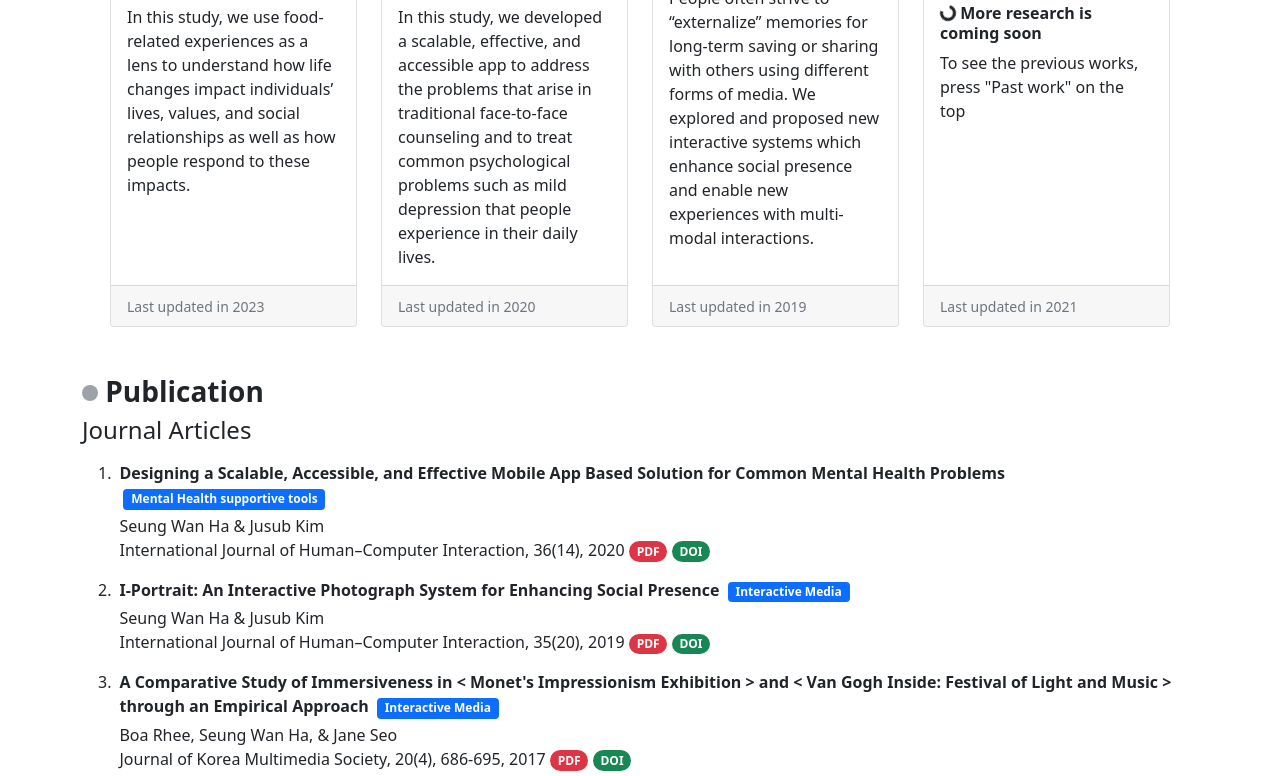
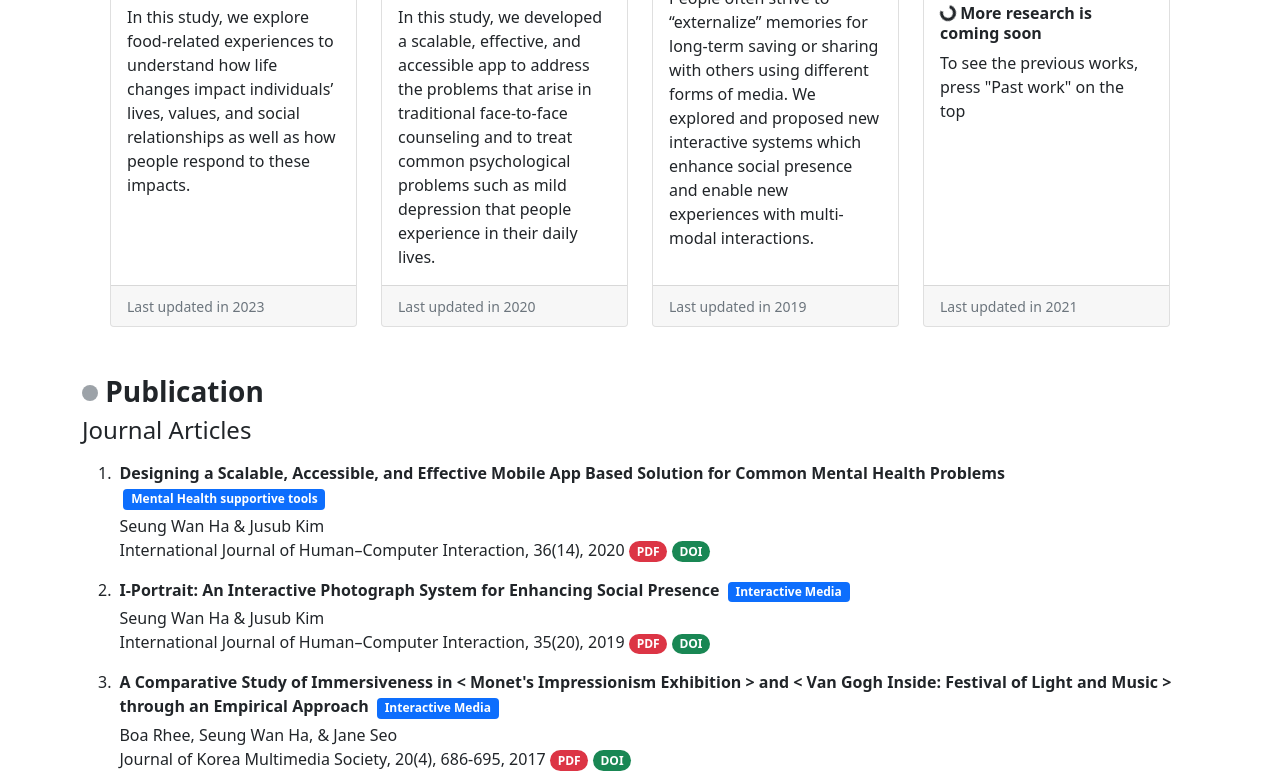
Before and after one commit to hseungwan/web, a plain HTML site: page index.html in a window 1280 px wide. Shown: the part 1504-2280 px from the top of the page. Drawn offline with nearby package versions, Linux system fonts and the light colour scheme.

Commit message:
Update index.html

```diff
--- a/index.html
+++ b/index.html
@@ -84,7 +84,7 @@
               <img src="asset/media/Hs_tools.png" class="card-img-top" alt="...">
               <div class="card-body">
                 <h6 class="card-title fw-bold">Food Practices during Life Events</h6>
-                <p class="card-text">In this study, we use food-related experiences as a lens to understand how life changes impact individuals’ lives, values, and social relationships as well as how people respond to these impacts. </p>
+                <p class="card-text">In this study, we explore food-related experiences to understand how life changes impact individuals’ lives, values, and social relationships as well as how people respond to these impacts. </p>
               </div>
               <div class="card-footer">
                 <small class="text-muted">Last updated in 2023</small>
```
